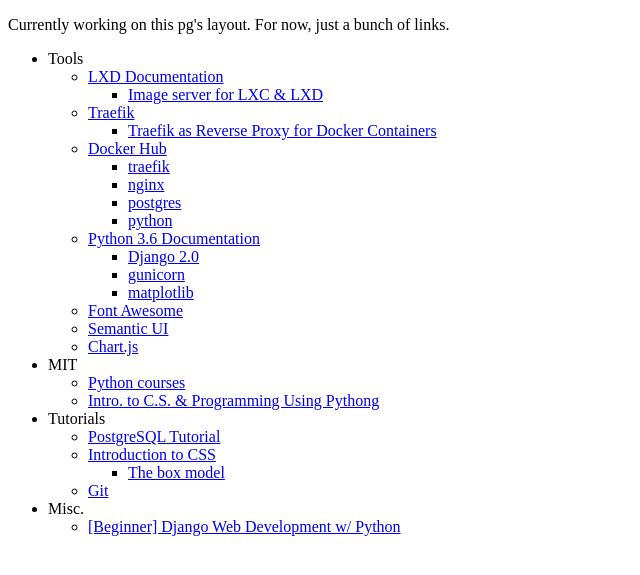
After one commit to khdc-me/ws-kevinharper-v1, a Django app: page /my-portal/ in a window 1280 px wide. The commit adds this page. Shown: the top 575 px of the page, without its empty margins (0-640 px from the left). Run offline with Django 3.2, Linux system fonts and the light colour scheme; some libraries are stand-ins or nearby versions.

Commit message:
Created temp portal pg

```diff
--- a/website/pages/urls.py
+++ b/website/pages/urls.py
@@ -5,4 +5,5 @@ from . import views
 urlpatterns = [
     path('', views.home, name='home'),
     path('experience/', views.experience, name='experience'),
+    path('my-portal/', views.my_portal, name='my-portal'),
 ]
--- a/website/pages/views.py
+++ b/website/pages/views.py
@@ -7,3 +7,7 @@ def home(request):
 
 def experience(request):
     return render(request, 'experience.html', {})
+
+
+def my_portal(request):
+    return render(request, 'my-portal.html', {})
--- /dev/null
+++ b/website/templates/my-portal.html
@@ -0,0 +1,82 @@
+<!DOCTYPE html>
+<html lang="en-US">
+  <head>
+    <meta charset="utf-8">
+    <meta name="robots" content="index, follow">
+    <meta name="description" content="Here, you'll find links to resources I use frequently, personal projects, and articles I've written.">
+    <meta name="viewport" content="width=device-width, initial-scale=1">
+
+    <title>Kevin Harper | My Web Portal</title>
+
+    <link rel="stylesheet" href="https://use.fontawesome.com/releases/v5.2.0/css/all.css" integrity="sha384-hWVjflwFxL6sNzntih27bfxkr27PmbbK/iSvJ+a4+0owXq79v+lsFkW54bOGbiDQ" crossorigin="anonymous">
+    <script src="https://use.fontawesome.com/80d69941fb.js"></script>
+
+    <style>
+      p {
+        margin-right: auto;
+        margin-left: auto;
+      }
+    </style>
+  </head>
+  <body>
+    <p>Currently working on this pg's layout. For now, just a bunch of links.</p>
+
+    <ul>
+      <li>Tools
+        <ul>
+          <li><a href="https://help.ubuntu.com/lts/serverguide/lxd.html">LXD Documentation</a>
+            <ul>
+              <li><a href="https://us.images.linuxcontainers.org/">Image server for LXC & LXD</a></li>
+            </ul>
+          </li>
+          <li><a href="https://docs.traefik.io/">Traefik</a>
+            <ul>
+              <li>
+                <a href="https://www.digitalocean.com/community/tutorials/how-to-use-traefik-as-a-reverse-proxy-for-docker-containers-on-ubuntu-16-04">Traefik as Reverse Proxy for Docker Containers</a>
+              </li>
+            </ul>
+          </li>
+          <li><a href="https://hub.docker.com/">Docker Hub</a>
+            <ul>
+              <li><a href="https://hub.docker.com/_/traefik/">traefik</a></li>
+              <li><a href="https://hub.docker.com/_/nginx/">nginx</a></li>
+              <li><a href="https://hub.docker.com/_/postgres/">postgres</a></li>
+              <li><a href="https://hub.docker.com/_/python/">python</a></li>
+            </ul>
+          </li>
+          <li><a href="https://docs.python.org/3.6/">Python 3.6 Documentation</a></li>
+            <ul>
+              <li><a href="https://docs.djangoproject.com/en/2.0/">Django 2.0</a></li>
+              <li><a href="https://gunicorn.org/#docs">gunicorn</a></li>
+              <li><a href="https://matplotlib.org/contents.html#">matplotlib</a></li>
+            </ul>
+          <li><a href="https://fontawesome.com/">Font Awesome</a></li>
+          <li><a href="https://semantic-ui.com/">Semantic UI</a></li>
+          <li><a href="http://www.chartjs.org/">Chart.js</a></li>
+        </ul>
+      </li>
+      <li>MIT
+        <ul>
+          <li><a href="https://search.mit.edu/search?site=ocw&client=mit&getfields=*&output=xml_no_dtd&proxystylesheet=https%3A%2F%2Focw.mit.edu%2Fsearch%2Fgoogle-ocw.xsl&requiredfields=WT%252Ecg_s%3ACourse+Home%7CWT%252Ecg_s%3AResource+Home&sectionlimit=WT%252Ecg_s%3ACourse+Home%7CWT%252Ecg_s%3AResource+Home&as_dt=i&oe=utf-8&departmentName=web&filter=0&courseName=&q=python&btnG.x=0&btnG.y=0#gsc.tab=0&gsc.q=python&gsc.page=1">Python courses</a></li>
+          <li><a href="https://www.edx.org/course/introduction-to-computer-science-and-programming-using-python">Intro. to C.S. &amp; Programming Using Pythong</a></li>
+        </ul>
+      </li>
+      <li>Tutorials
+        <ul>
+          <li><a href="http://www.postgresqltutorial.com/">PostgreSQL Tutorial</a></li>
+          <li><a href="https://developer.mozilla.org/en-US/docs/Learn/CSS/Introduction_to_CSS">Introduction to CSS</a></li>
+            <ul>
+              <li><a href="https://developer.mozilla.org/en-US/docs/Learn/CSS/Introduction_to_CSS/Box_model">The box model</a></li>
+            </ul>
+          </li>
+          <li><a href="https://www.tutorialspoint.com/git/index.htm">Git</a></li>
+        </ul>
+      </li>
+      <li>Misc.
+        <ul>
+          <li><a href="https://www.youtube.com/watch?v=FNQxxpM1yOs">[Beginner] Django Web Development w/ Python</a></li>
+        </ul>
+      </li>
+    </ul>
+  </body>
+</html>
```
Also changed, not shown: website/templates/home.html (+6 -5 lines).
